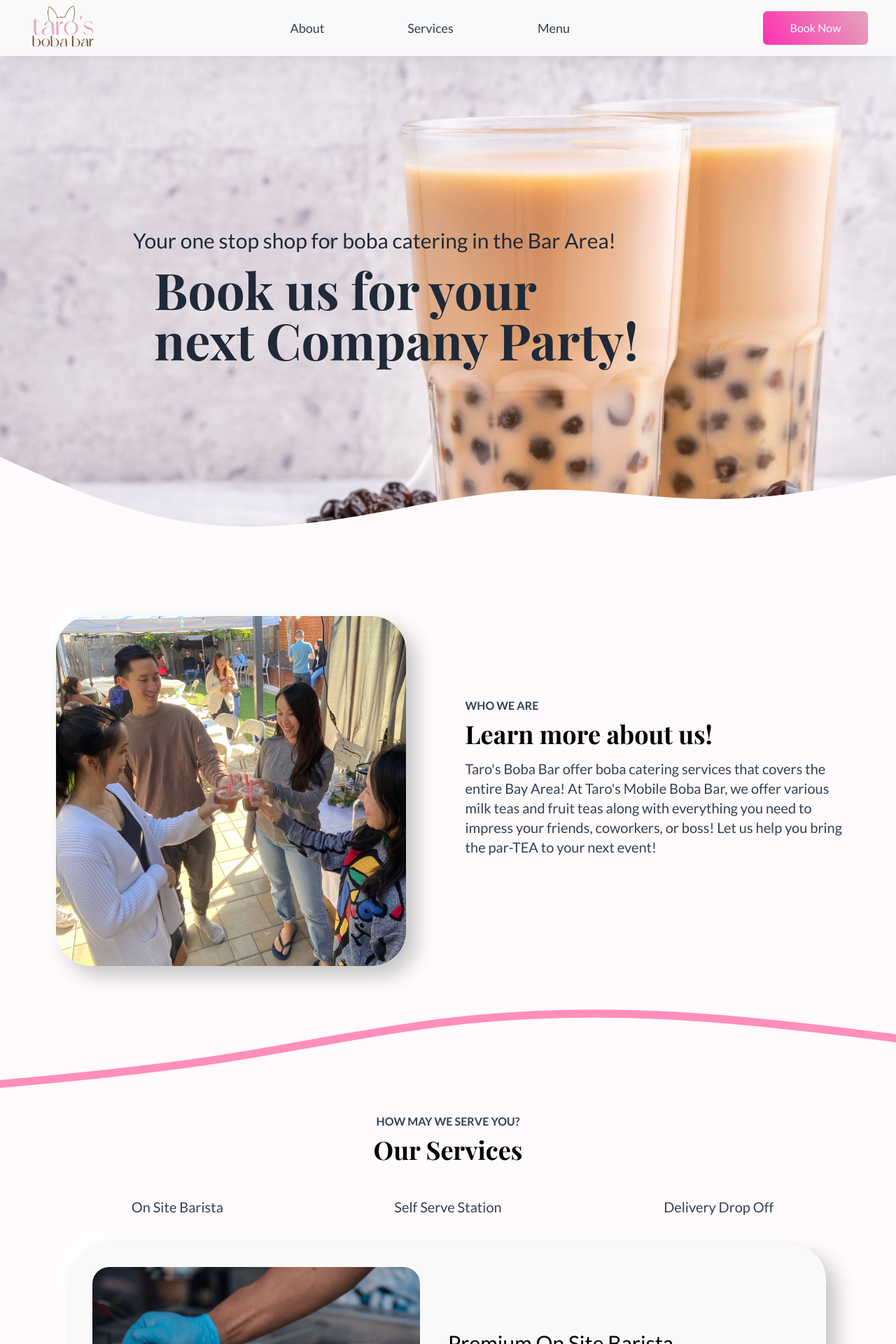
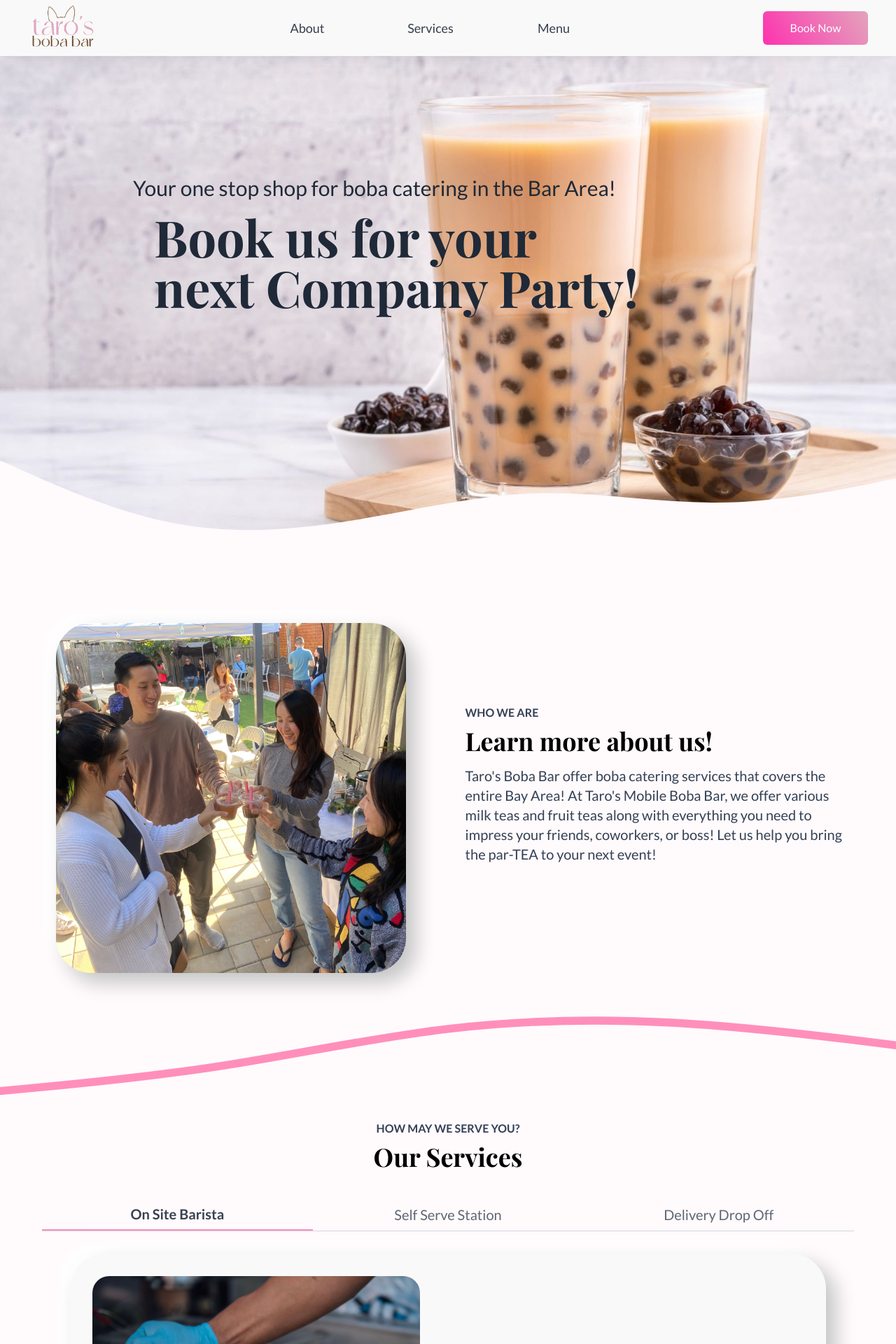
Before and after one commit to maaabilly/TarosBobaBar, a React (Vite) app: page / in a window 1280 px wide. Shown: the top 1920 px of the page at 70% size. Built offline with nearby package versions, Linux system fonts and the light colour scheme; a web font is replaced by a local one.

Commit message:
hero image

```diff
--- a/src/assets/index.js
+++ b/src/assets/index.js
@@ -16,6 +16,7 @@
 import delivery from './images/delivery.jpg';
 import stand2 from './images/stand2.jpeg';
 import heroBg from './images/hero-bg.jpg';
+import heroBg2 from './images/hero-bg2.jpg';
 
 export {
   bobaIsLife,
@@ -36,4 +37,5 @@
   delivery,
   stand2,
   heroBg,
+  heroBg2,
 };
--- a/src/components/Hero.jsx
+++ b/src/components/Hero.jsx
@@ -1,13 +1,13 @@
 import { ReactTyped } from 'react-typed';
 import { hero } from '../constants';
-import { heroBg } from '../assets';
+import { heroBg2 } from '../assets';
 import Button from './Button';
 
 const Hero = () => {
   return (
     <div className=" w-full mx-auto" id="hero">
-      <div className="absolute w-full h-screen z-10 px-10 bg-hero lg:bg-cover bg-contain bg-bottom bg-no-repeat bottom-[-5px]">
-        <div className="md:mx-[10%] md:mt-[20rem] mt-[15rem] lg:ml-[15%] text-gray-800 ">
+      <div className="absolute w-full h-screen z-10 px-10 bg-hero lg:bg-cover bg-cover bg-bottom bg-no-repeat">
+        <div className="md:mx-[10%] mt-[15rem] lg:ml-[15%] text-gray-800 ">
           <p className="lg:text-3xl sm:text-2xl text-xl font-medium mb-4 md:ml-[-30px]">
             {hero.subheading2}
           </p>
@@ -37,9 +37,9 @@
         </div>
       </div>
       <img
-        src={heroBg}
+        src={heroBg2}
         alt="hero image"
-        className=" w-full h-screen object-cover mt-[-80px]"
+        className=" w-full h-screen object-cover mt-[-70px]"
       />
     </div>
   );
--- a/src/components/Tabs.jsx
+++ b/src/components/Tabs.jsx
@@ -16,9 +16,9 @@
             key={child.props.label}
             className={`${
               activeTab === child.props.label
-                ? 'border-b-2 border-color-hotPink'
-                : ''
-            } flex-1 text-gray-700 font-medium py-2 px-4 text-md md:text-xl`}
+                ? 'border-b-2 border-color-hotPink font-bold text-gray-700'
+                : 'text-gray-700/80'
+            } flex-1 py-2 px-4 md:text-xl`}
             onClick={(e) => handleClick(e, child.props.label)}
           >
             {child.props.label}
--- a/src/index.css
+++ b/src/index.css
@@ -8,7 +8,6 @@
   scroll-behavior: smooth;
   margin: 0;
   padding: 0;
-  border:0
 }
 
 html {
```
Also changed, not shown: src/assets/images/hero-bg2.jpg (added).
